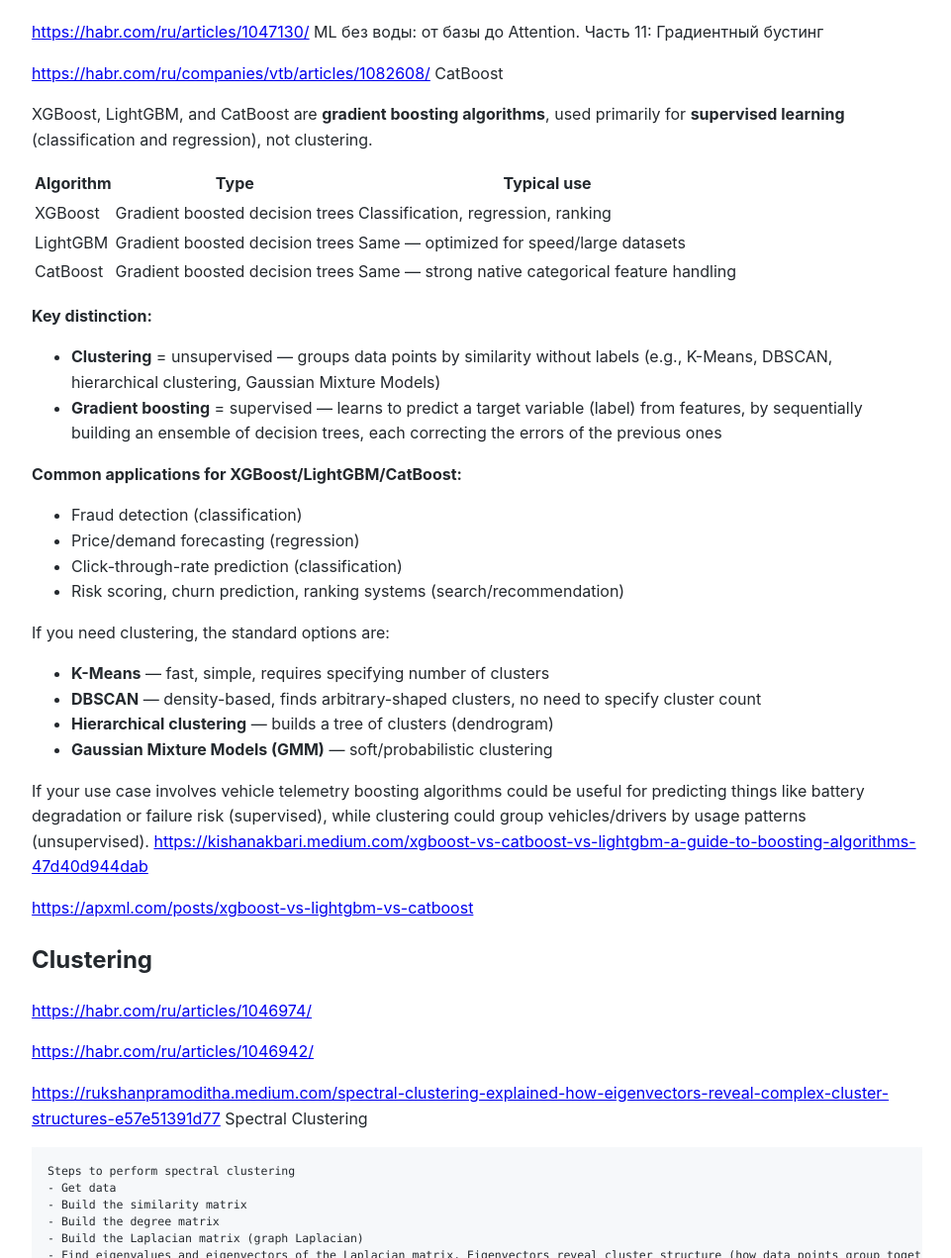
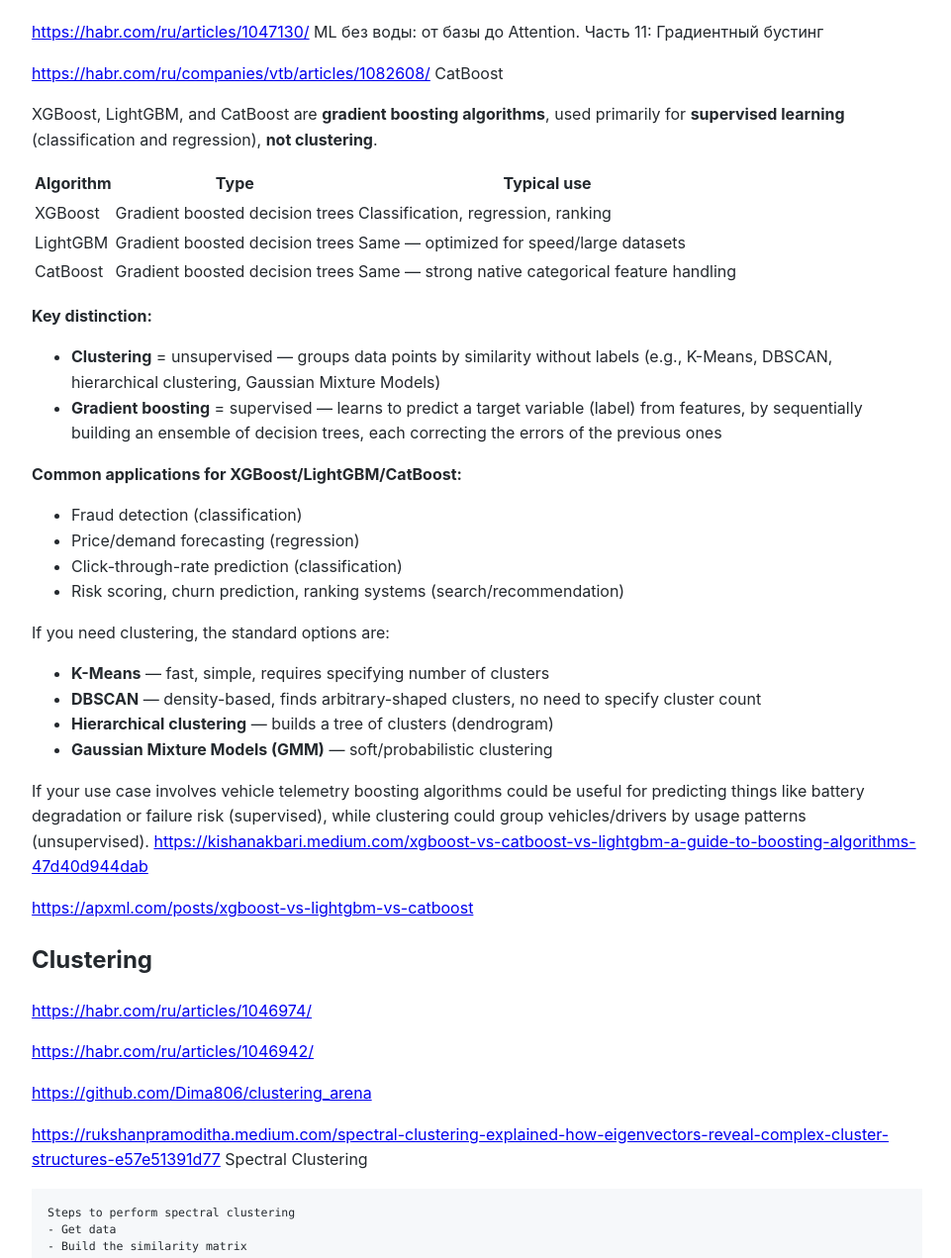
Before and after one commit to Michael-Lubinsky/michael-lubinsky.github.com, a Jekyll site: the page built from ml/classical_ml.md, in a window 1280 px wide and 1400 px high, scrolled down 6026 px, cut to the strip 129-1400 px from the top of the window. Shown: the whole strip at 99% size, without its empty margins (158-1119 px from the left). Built offline with Jekyll 4.4.1, drawn with Linux system fonts in a browser that asks for light colours; our own code applies the rules of GitHub Pages for plain Markdown files.

Commit message:
Update gradient boosting algorithms description
Clarified the description of gradient boosting algorithms and added a link to a GitHub repository.

````diff
--- a/ml/classical_ml.md
+++ b/ml/classical_ml.md
@@ -81,7 +81,7 @@
 
 <https://habr.com/ru/companies/vtb/articles/1082608/> CatBoost
 
-XGBoost, LightGBM, and CatBoost are **gradient boosting algorithms**, used primarily for **supervised learning** (classification and regression), not clustering.
+XGBoost, LightGBM, and CatBoost are **gradient boosting algorithms**, used primarily for **supervised learning** (classification and regression), **not clustering**.
 
 | Algorithm | Type | Typical use |
 |---|---|---|
@@ -116,6 +116,8 @@
 <https://habr.com/ru/articles/1046974/>
 
 <https://habr.com/ru/articles/1046942/>
+
+<https://github.com/Dima806/clustering_arena>
 
 <https://rukshanpramoditha.medium.com/spectral-clustering-explained-how-eigenvectors-reveal-complex-cluster-structures-e57e51391d77> Spectral Clustering
 ```
````
